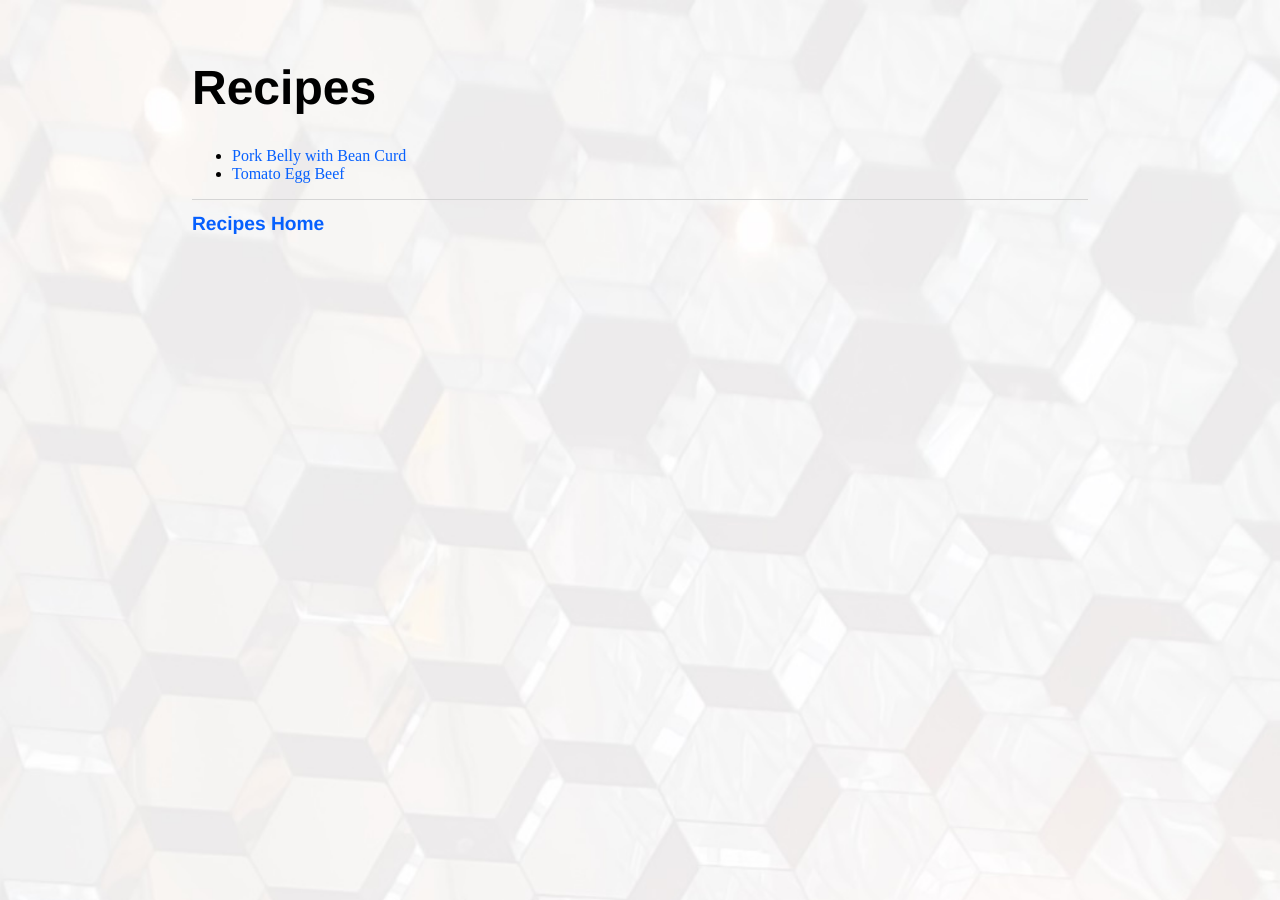
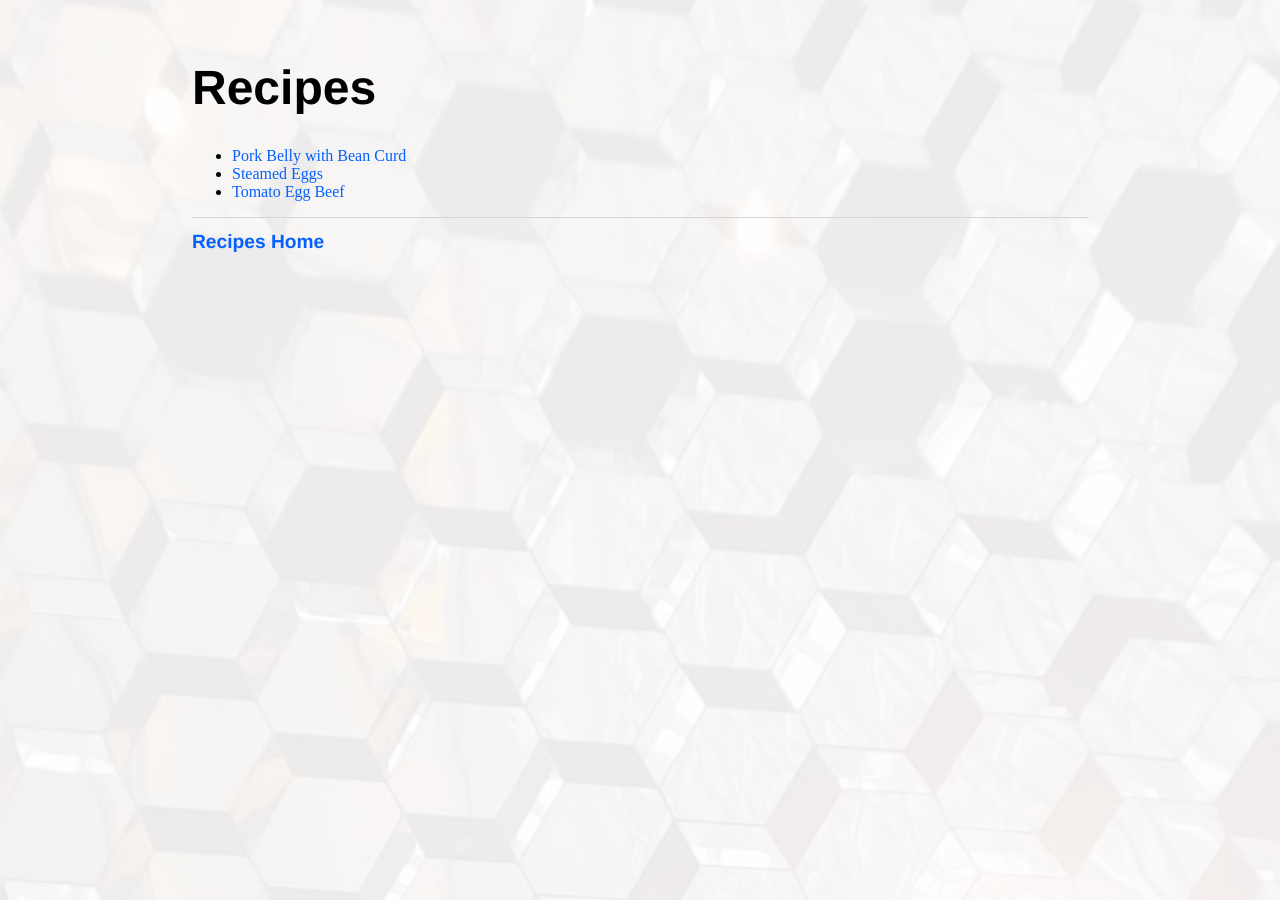
Before and after one commit to superjeffreyc/superjeffreyc.github.io, a Jekyll site: the page built from recipes/index.html, in a window 1280 px wide. Built offline with Jekyll 4.4.1, drawn with Linux system fonts in a browser that asks for light colours.

Commit message:
Update index.html

```diff
--- a/recipes/index.html
+++ b/recipes/index.html
@@ -8,6 +8,7 @@
 
 <ul>
 <li><a href="https://superjeffreyc.github.io/recipes/pork_belly.html">Pork Belly with Bean Curd</a></li>
+<li><a href="https://superjeffreyc.github.io/recipes/steamed_eggs.html">Steamed Eggs</a></li>
 <li><a href="https://superjeffreyc.github.io/recipes/tomato_egg_beef.html">Tomato Egg Beef</a></li>
 
 </ul>
```
